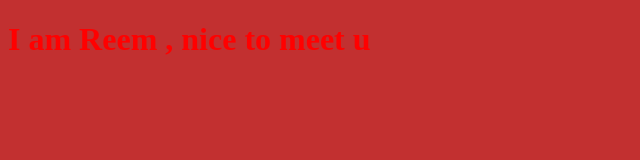
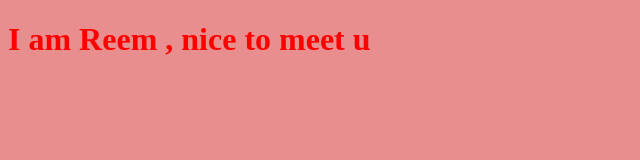
Before and after one commit to ReemAbs/myproject, a plain HTML site: page index.html in a window 1280 px wide. Shown: the whole page, without its empty margins (0-640 px from the left). Drawn offline with Linux system fonts and the light colour scheme.

Commit message:
change background color to be more light

```diff
--- a/style.css
+++ b/style.css
@@ -2,5 +2,5 @@ h1{
     color: red;
 }
 body{
-    background-color: rgb(194, 48, 48);
+    background-color: rgb(233, 142, 142);
 }
```
